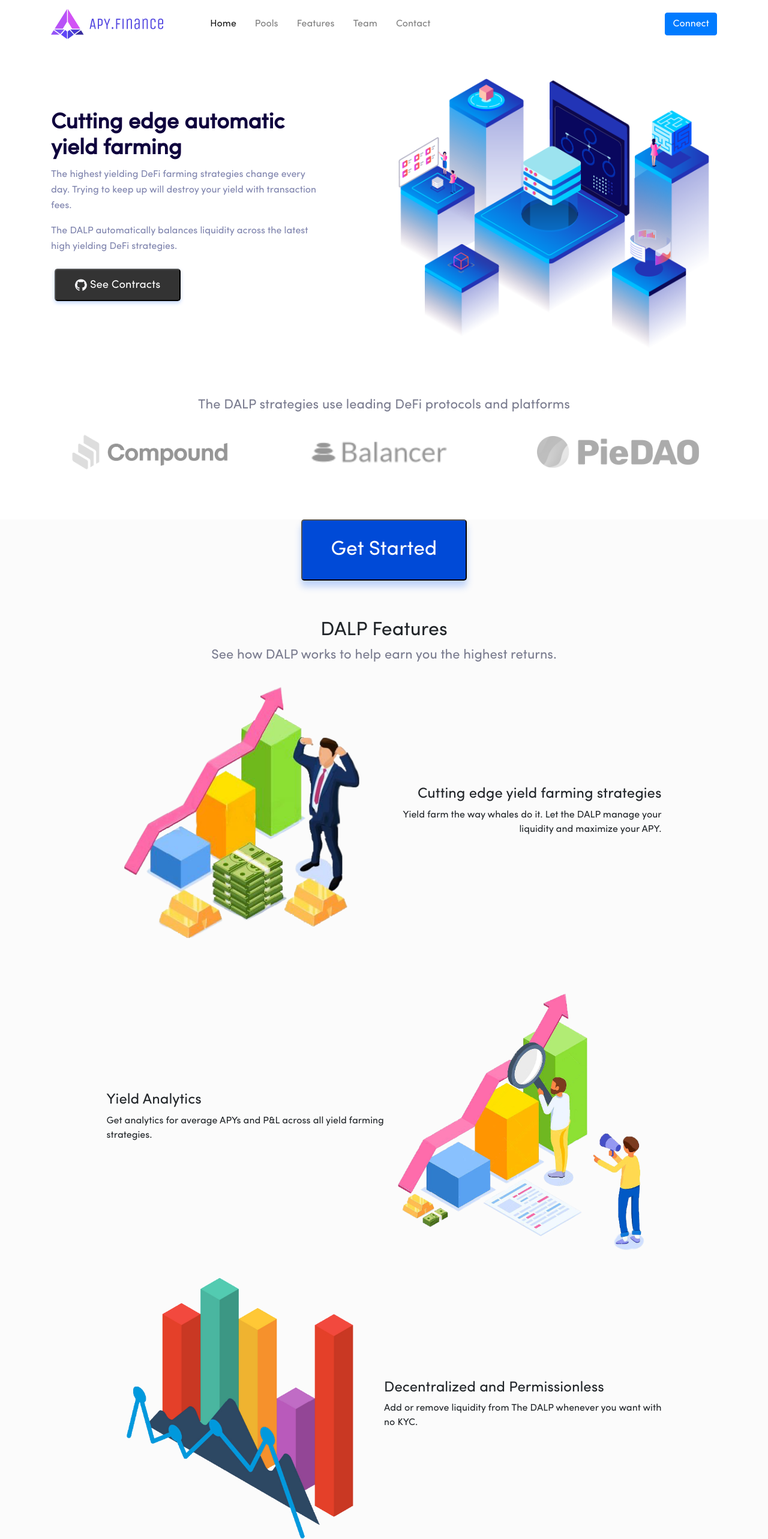
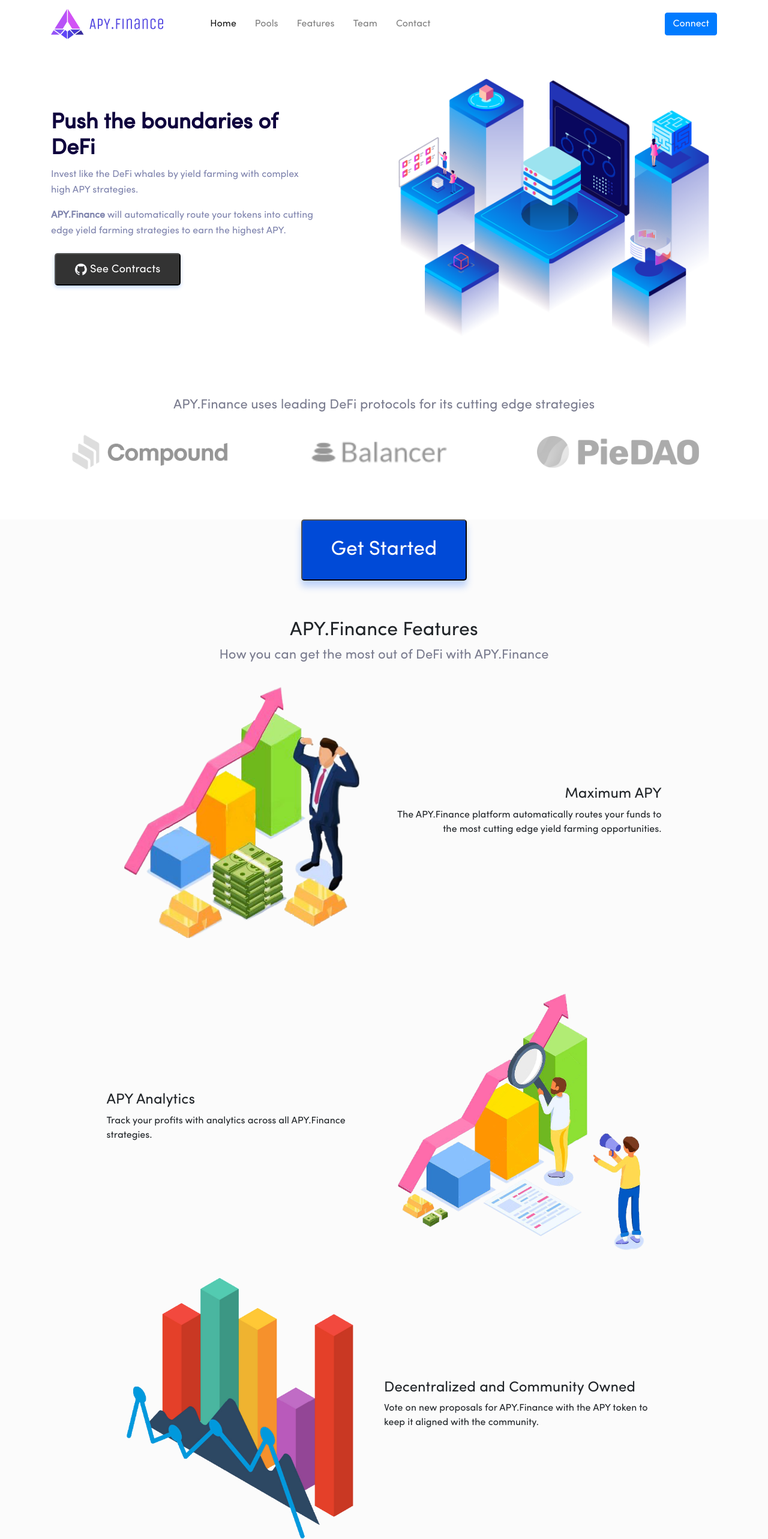
Before and after one commit to opz/DALP-frontend, a React (Create React App) app: page / in a window 1280 px wide. Shown: the top 2566 px of the page at 60% size. Built offline with nearby package versions, Linux system fonts and the light colour scheme; what web3modal would draw is missing.

Commit message:
Update homepage copy

```diff
--- a/src/components/layout/Features.jsx
+++ b/src/components/layout/Features.jsx
@@ -25,9 +25,9 @@ const Features = () => {
         </Col>
         <Col xs="6" className={cn(rightCenter, noMarginPad)}>
           <div className={cn(full, topRight, noMarginPad)}>
-            <h4 className={cn("text-right")}>Cutting edge yield farming strategies</h4>
+            <h4 className={cn("text-right")}>Maximum APY</h4>
             <p className={cn("text-right")}>
-              Yield farm the way whales do it. Let the DALP manage your liquidity and maximize your APY.
+              The APY.Finance platform automatically routes your funds to the most cutting edge yield farming opportunities.
             </p>
           </div>
         </Col>
@@ -35,8 +35,8 @@ const Features = () => {
       <Row className={cn(full, topAlign, "mt-5", noMarginPad)}>
         <Col xs="6" className={cn(leftCenter, noMarginPad)}>
           <div className={cn(full, topLeft, noMarginPad)}>
-            <h4>Yield Analytics</h4>
-            <p>Get analytics for average APYs and P&L across all yield farming strategies.</p>
+            <h4>APY Analytics</h4>
+            <p>Track your profits with analytics across all APY.Finance strategies.</p>
           </div>
         </Col>
         <Col xs="6" className={cn(allCenter, noMarginPad)}>
@@ -49,8 +49,8 @@ const Features = () => {
         </Col>
         <Col xs="6" className={cn(leftCenter, noMarginPad)}>
           <div className={cn(full, topLeft, noMarginPad)}>
-            <h4>Decentralized and Permissionless</h4>
-            <p>Add or remove liquidity from The DALP whenever you want with no KYC.</p>
+            <h4>Decentralized and Community Owned</h4>
+            <p>Vote on new proposals for APY.Finance with the APY token to keep it aligned with the community.</p>
           </div>
         </Col>
       </Row>
--- a/src/components/layout/Team.jsx
+++ b/src/components/layout/Team.jsx
@@ -8,10 +8,7 @@ import {
   full,
 } from "../../Constants/alignments";
 import cn from "classnames";
-import mitch from "../../assets/images/team-mitch.jpeg";
-import seb from "../../assets/images/team-seb.jpeg";
 import will from "../../assets/images/team-will.jpeg";
-import michael from "../../assets/images/team-michael.jpeg";
 import sunil from "../../assets/images/team-sunil.jpeg";
 
 const Team = () => {
@@ -35,39 +32,7 @@ const Team = () => {
           <p className={cn("mt-3", "text-center")}>
             <b>Sunil Srivatsa</b>
             <br />
-            DeFi Strategy Lead
-          </p>
-        </Col>
-      </Row>
-      <Row className={cn(full, "my-2", noMarginPad, topAlign)}>
-        <Col xs="6" md="4" className={cn(topCenter, noMarginPad)}>
-          <div className={cn(full, allCenter, noMarginPad)}>
-            <img src={michael} alt="michael" className={cn("team-graphic")} />
-          </div>
-          <p className={cn("mt-3", "text-center")}>
-            <b>Michael Cohen</b>
-            <br />
-            Solidity Developer
-          </p>
-        </Col>
-        <Col xs="6" md="4" className={cn(topCenter, noMarginPad)}>
-          <div className={cn(full, allCenter, noMarginPad)}>
-            <img src={seb} alt="seb" className={cn("team-graphic")} />
-          </div>
-          <p className={cn("mt-3", "text-center")}>
-            <b>Sebastian Stant</b>
-            <br />
-            Front-end Developer
-          </p>
-        </Col>
-        <Col xs="6" md="4" className={cn(topCenter, noMarginPad)}>
-          <div className={cn(full, allCenter, noMarginPad)}>
-            <img src={mitch} alt="mitch" className={cn("team-graphic")} />
-          </div>
-          <p className={cn("mt-3", "text-center")}>
-            <b>Mitchell Opatowsky</b>
-            <br />
-            Front-end Developer
+            DeFi Strategy Advisor
           </p>
         </Col>
       </Row>
--- a/src/components/pages/Home.jsx
+++ b/src/components/pages/Home.jsx
@@ -25,13 +25,14 @@ const Home = () => (
     <div className="container">
       <section id="hero" className="row">
         <div className="col-md-5 mt-4">
-          <h1>Cutting edge automatic yield farming</h1>
+          <h1>Push the boundaries of DeFi</h1>
           <h4>
             <p>
-              The highest yielding DeFi farming strategies change every day.
-              Trying to keep up will destroy your yield with transaction fees.
+              Invest like the DeFi whales by yield farming with complex high APY strategies.
             </p>
-            <p>The DALP automatically balances liquidity across the latest high yielding DeFi strategies.</p>
+            <p>
+              <b>APY.Finance</b> will automatically route your tokens into cutting edge yield farming strategies to earn the highest APY.
+            </p>
           </h4>
           <div className={cn(full, allCenter, noMarginPad)}>
             <Row className={cn(full, "mt-2", noMarginPad, leftCenter)}>
@@ -63,7 +64,7 @@ const Home = () => (
       <section id="pools" className="row mb-0">
         <div className="col-md-12 text-center">
           <h3 className="section-header">
-            The DALP strategies use leading DeFi protocols and platforms
+            APY.Finance uses leading DeFi protocols for its cutting edge strategies
           </h3>
         </div>
         <div className="row d-flex align-items-center mt-4 text-center">
@@ -95,9 +96,9 @@ const Home = () => (
       <div className="container">
         <Row className={cn(full, "mt-3", noMarginPad, allCenter)}>
           <Col xs="12" lg="10" className={cn(topCenter, noMarginPad)}>
-            <h2>DALP Features</h2>
+            <h2>APY.Finance Features</h2>
             <h3 className="section-header">
-              See how DALP works to help earn you the highest returns.
+              How you can get the most out of DeFi with APY.Finance
             </h3>
 
             <Features />
```
